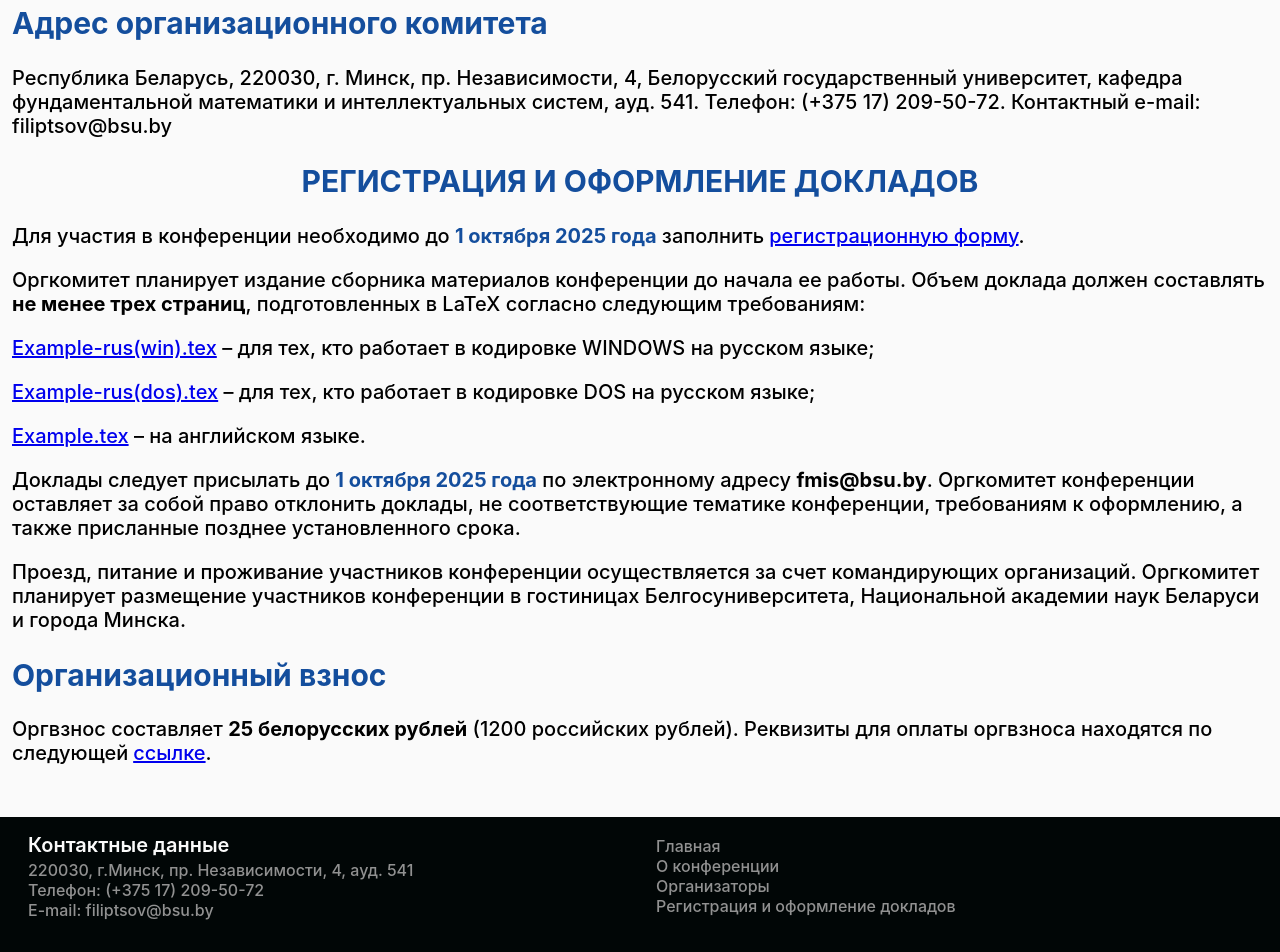
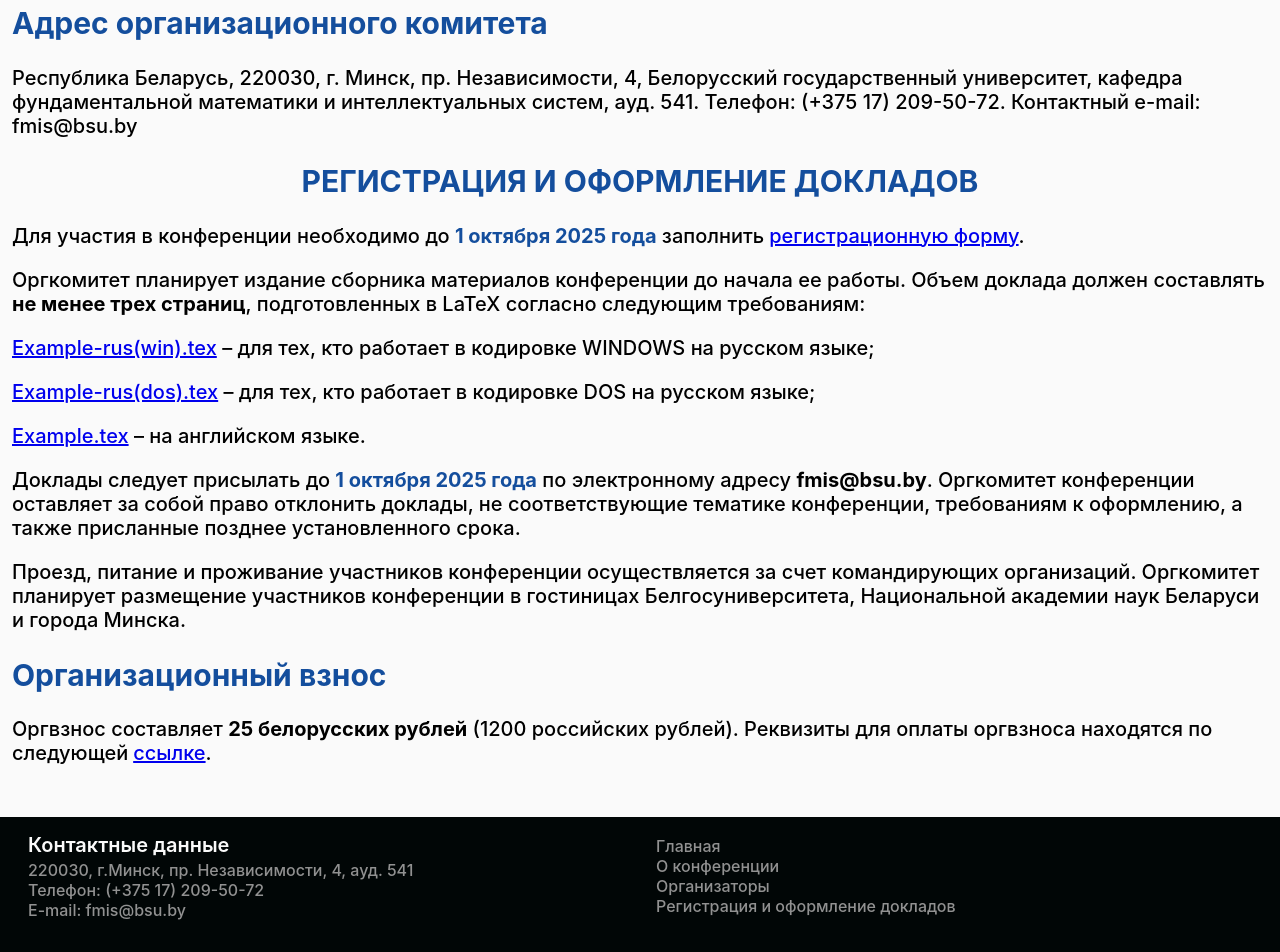
Before and after one commit to imconfde/8br, a React (Create React App) app: page / in a window 1280 px wide. Shown: the part 3327-4279 px from the top of the page. Built offline with nearby package versions, Linux system fonts and the light colour scheme.

Commit message:
change contact email

```diff
--- a/src/components/Footer.js
+++ b/src/components/Footer.js
@@ -17,7 +17,7 @@ function Footer() {
                     <Link to="#" style={{cursor:'text'}}>Телефон: (+375 17) 209-50-72</Link>
                   </li>
                   <li>
-                    <Link to="#" style={{cursor:'text'}}>E-mail: filiptsov@bsu.by</Link>
+                    <Link to="#" style={{cursor:'text'}}>E-mail: fmis@bsu.by</Link>
                   </li>
                 </ul>
               </div>
--- a/src/components/Organizers.js
+++ b/src/components/Organizers.js
@@ -55,7 +55,7 @@ function Organizers() {
           <h2 className="main-title">Адрес организационного комитета</h2>
           <p className="main-p">Республика Беларусь, 220030, г. Минск, пр. Независимости, 4,
             Белорусский государственный университет, кафедра фундаментальной математики и интеллектуальных систем, ауд. 541.
-            Телефон: (+375 17) 209-50-72. Контактный e-mail: filiptsov@bsu.by
+            Телефон: (+375 17) 209-50-72. Контактный e-mail: fmis@bsu.by
           </p>
         </div>
       </div>
```
